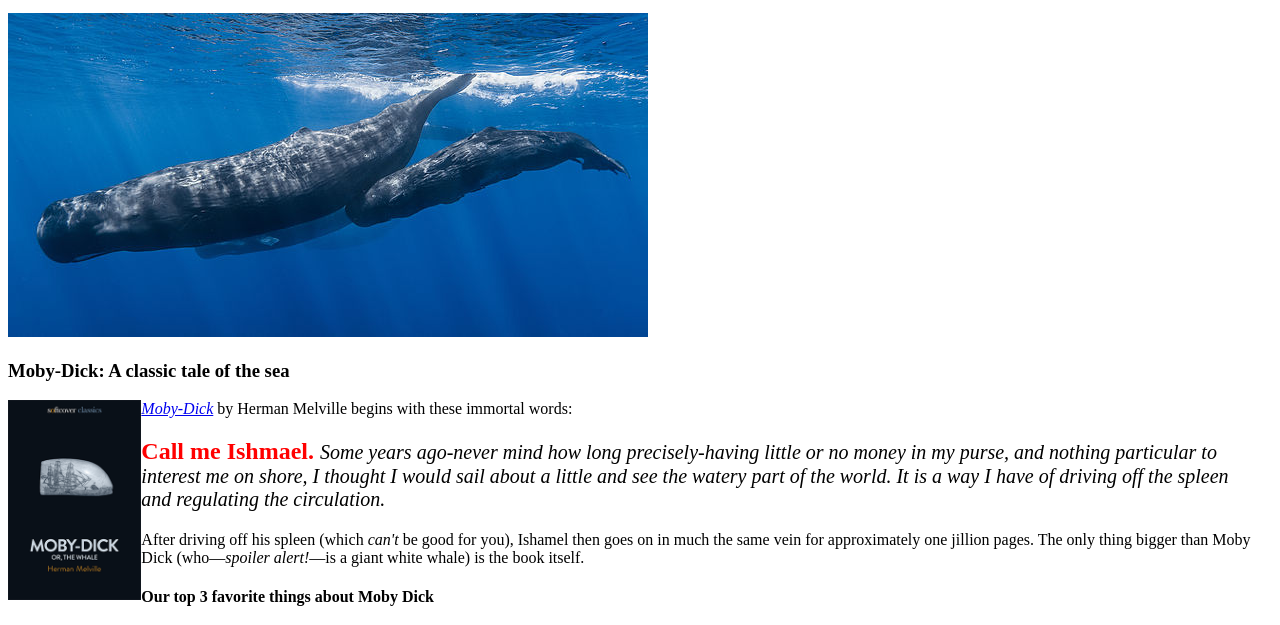
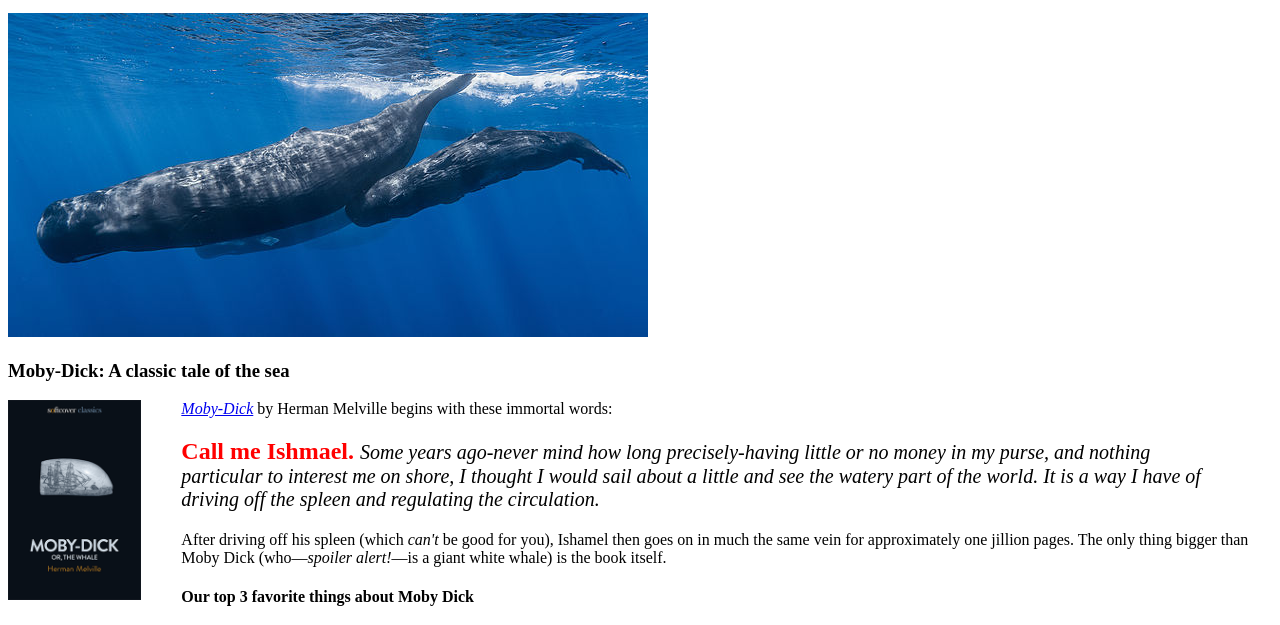
Before and after one commit to kennethpalad/learning-html-layouts-and-styling, a plain HTML site: page index.html in a window 1280 px wide. Shown: the part 166-791 px from the top of the page. Drawn offline with Linux system fonts and the light colour scheme.

Commit message:
added margin on Book cover image

```diff
--- a/index.html
+++ b/index.html
@@ -32,7 +32,7 @@
             Moby-Dick: A classic tale of the sea
         </h3>
         <a href="https://www.softcover.io/read/6070fb03/moby-dick">
-            <img src="images/moby_dick.png" alt="Moby Dick book Cover" style="float:left;height: 200px;" height="200">
+            <img src="images/moby_dick.png" alt="Moby Dick book Cover" style="float:left;height: 200px;margin-right: 40px;">
         </a>
         <p>
             <a href="https://www.softcover.io/read/6070fb03/moby-dick" ><em>Moby-Dick</em></a> by Herman Melville begins with these immortal words:
```
